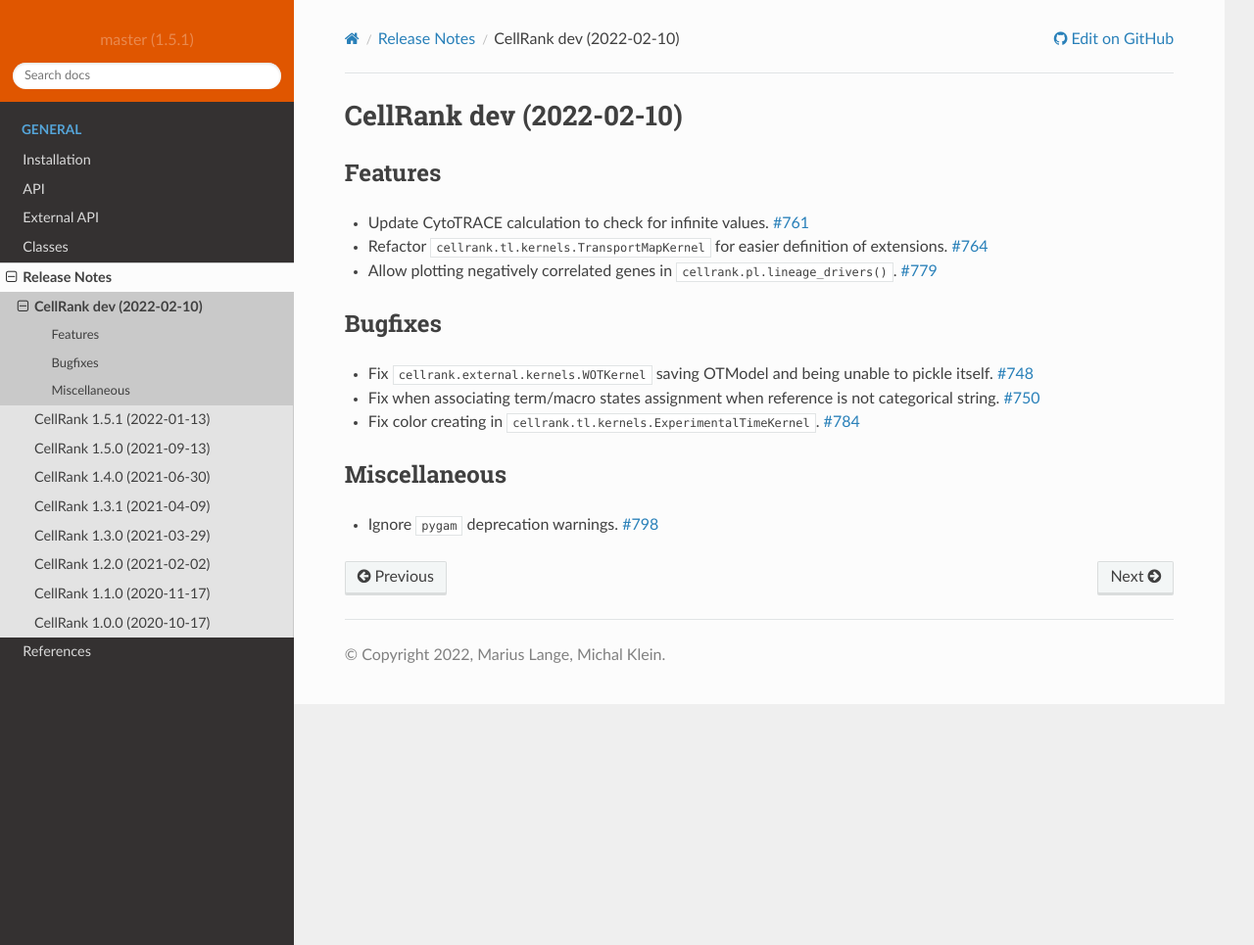
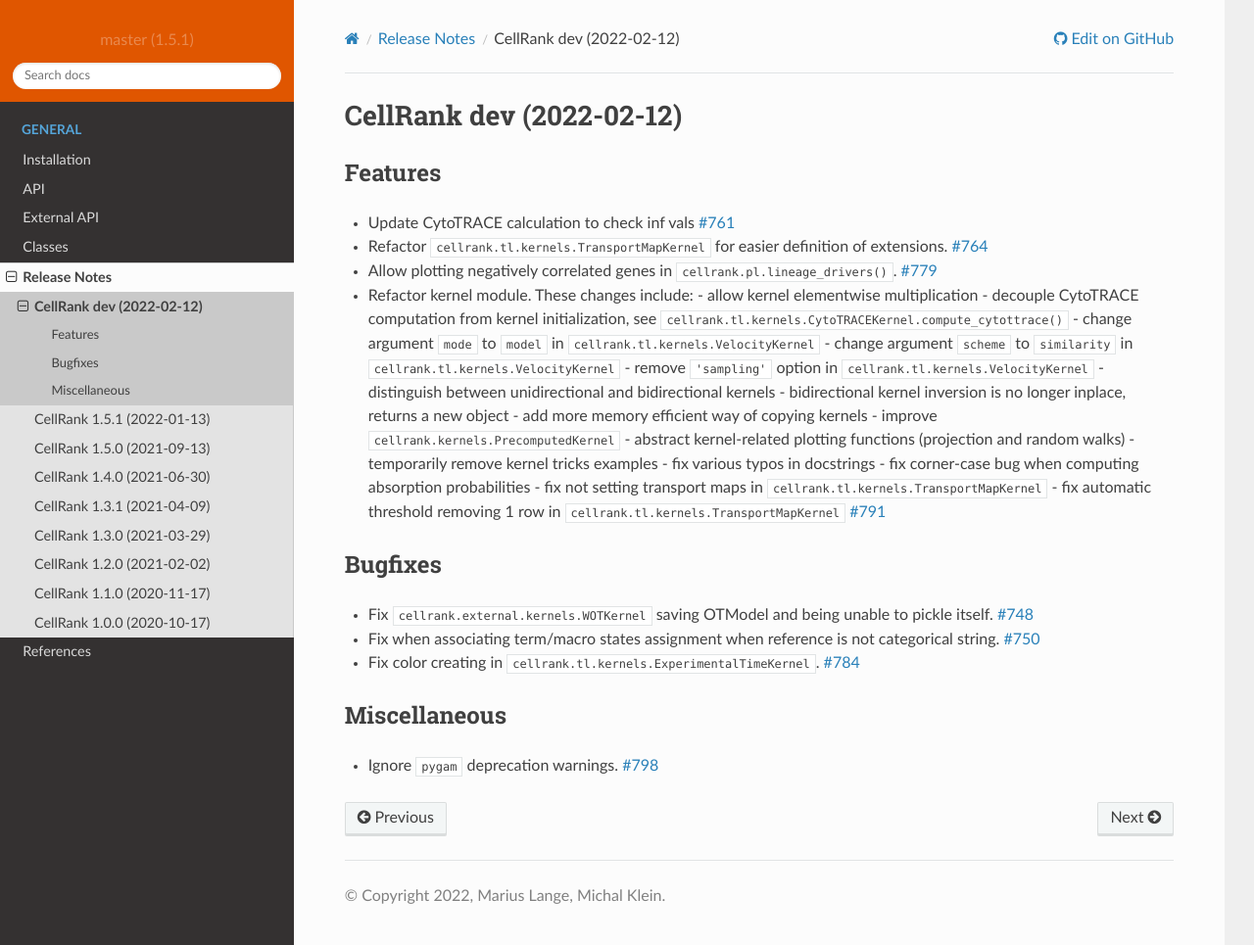
Before and after one commit to theislab/cellrank, a Sphinx documentation site: the page built from docs/source/release/notes-dev.rst, in a window 1280 px wide and 965 px high. Shown: the whole window at 98% size. Built offline with Sphinx 7.4.7 and the Read the Docs theme 2.0.0, drawn with Linux system fonts in a browser that asks for light colours; pages that are not in the unit, such as notebooks, are missing from menus.

Commit message:
[auto][ci skip] Update dev release notes (#791)

```diff
--- a/docs/source/release/notes-dev.rst
+++ b/docs/source/release/notes-dev.rst
@@ -1,10 +1,10 @@
-CellRank dev (2022-02-10)
+CellRank dev (2022-02-12)
 =========================
 
 Features
 --------
 
-- Update CytoTRACE calculation to check for infinite values.
+- Update CytoTRACE calculation to check inf vals
   `#761 <https://github.com/theislab/cellrank/pull/761>`__
 
 - Refactor :class:`cellrank.tl.kernels.TransportMapKernel` for easier definition of extensions.
@@ -12,6 +12,24 @@ Features
 
 - Allow plotting negatively correlated genes in :func:`cellrank.pl.lineage_drivers`.
   `#779 <https://github.com/theislab/cellrank/pull/779>`__
+
+- Refactor kernel module. These changes include:
+  - allow kernel elementwise multiplication
+  - decouple CytoTRACE computation from kernel initialization, see :meth:`cellrank.tl.kernels.CytoTRACEKernel.compute_cytottrace`
+  - change argument ``mode`` to ``model`` in :class:`cellrank.tl.kernels.VelocityKernel`
+  - change argument ``scheme`` to ``similarity`` in :class:`cellrank.tl.kernels.VelocityKernel`
+  - remove ``'sampling'`` option in :class:`cellrank.tl.kernels.VelocityKernel`
+  - distinguish between unidirectional and bidirectional kernels
+  - bidirectional kernel inversion is no longer inplace, returns a new object
+  - add more memory efficient way of copying kernels
+  - improve :class:`cellrank.kernels.PrecomputedKernel`
+  - abstract kernel-related plotting functions (projection and random walks)
+  - temporarily remove kernel tricks examples
+  - fix various typos in docstrings
+  - fix corner-case bug when computing absorption probabilities
+  - fix not setting transport maps in :class:`cellrank.tl.kernels.TransportMapKernel`
+  - fix automatic threshold removing 1 row in :class:`cellrank.tl.kernels.TransportMapKernel`
+  `#791 <https://github.com/theislab/cellrank/pull/791>`__
 
 
 Bugfixes
```
